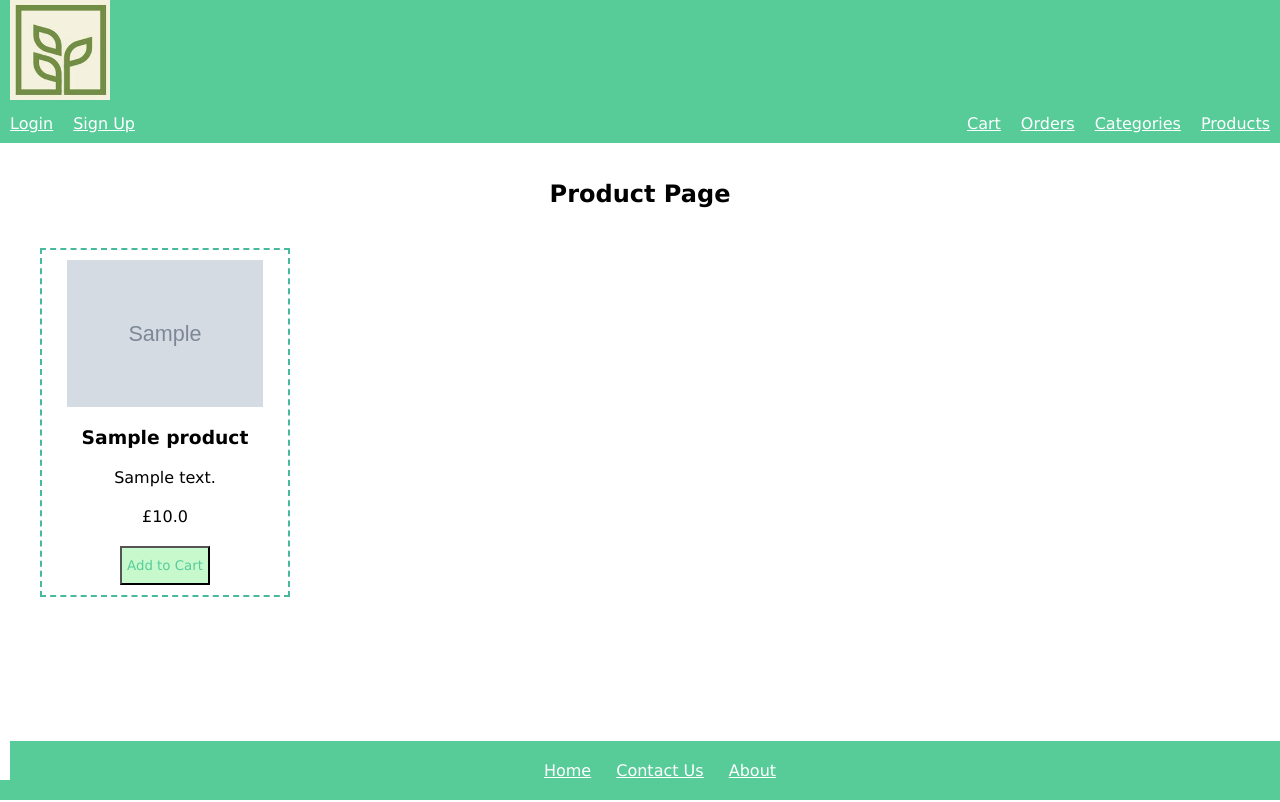
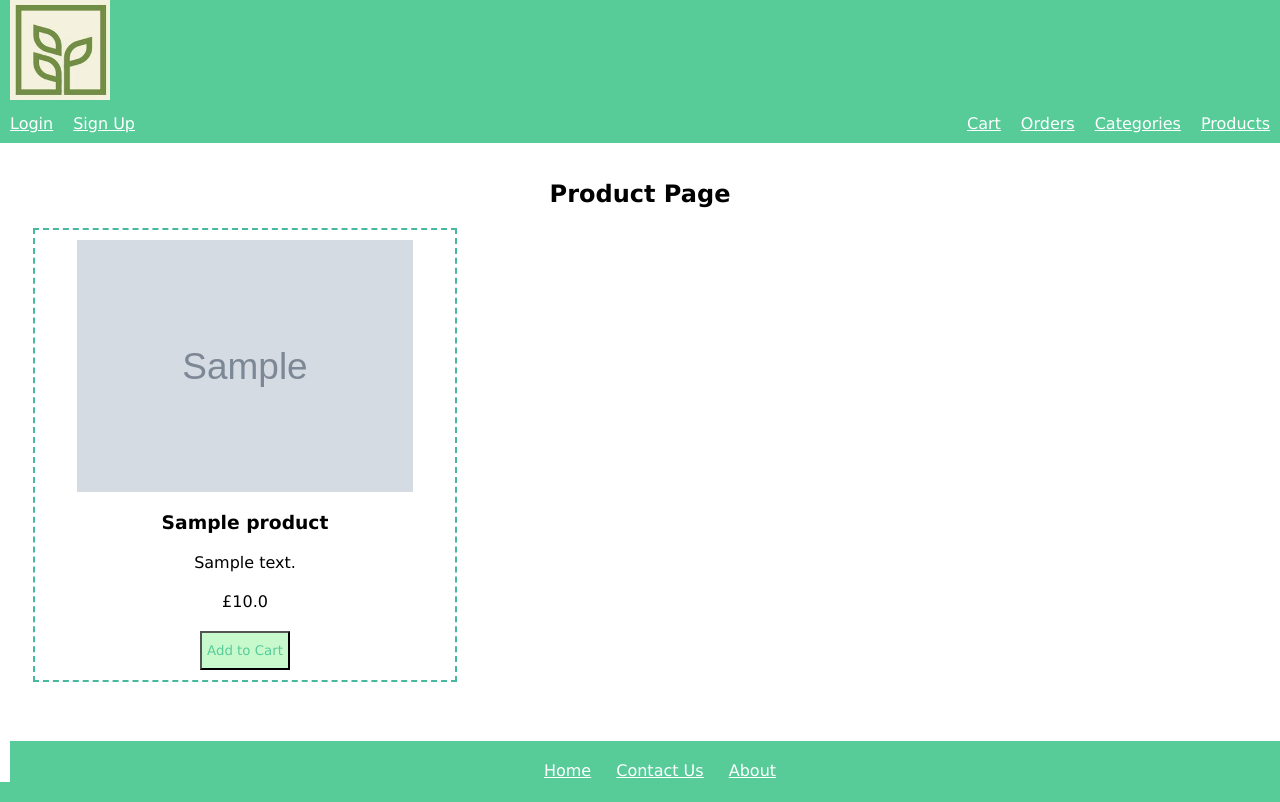
Before and after one commit to c-wright-98/QA_Store, a Flask app: page /products in a window 1280 px wide. Run offline with Flask 3, Linux system fonts and the light colour scheme; tables that the repository leaves empty hold one stand-in row (values such as "Sample post"); grey boxes marked "Sample" are stand-in pictures.

Commit message:
Trying to center products on product page

```diff
--- a/static/stylesheets/style1.css
+++ b/static/stylesheets/style1.css
@@ -199,17 +199,18 @@ footer {
     display: flex;
     flex-direction: column; /*display content one after the other in column order */
     align-content: center;
+    max-width: 1350px;
 }
 
 /* this is were you edit the styling of the list of products */
 .product-list {
     display: flex;
-    flex-wrap: wrap;
+    flex-wrap: calc(50% - 10px);
     flex-direction: row;
+    justify-content: center;
+    align-items: center; /*align at top of container */
     gap: 10px;
-    padding: 10px;
-    margin: 10px;
-    width: 250px;
+    width: 450px;
 }
 
 /*this is were you style each individual product */
```
